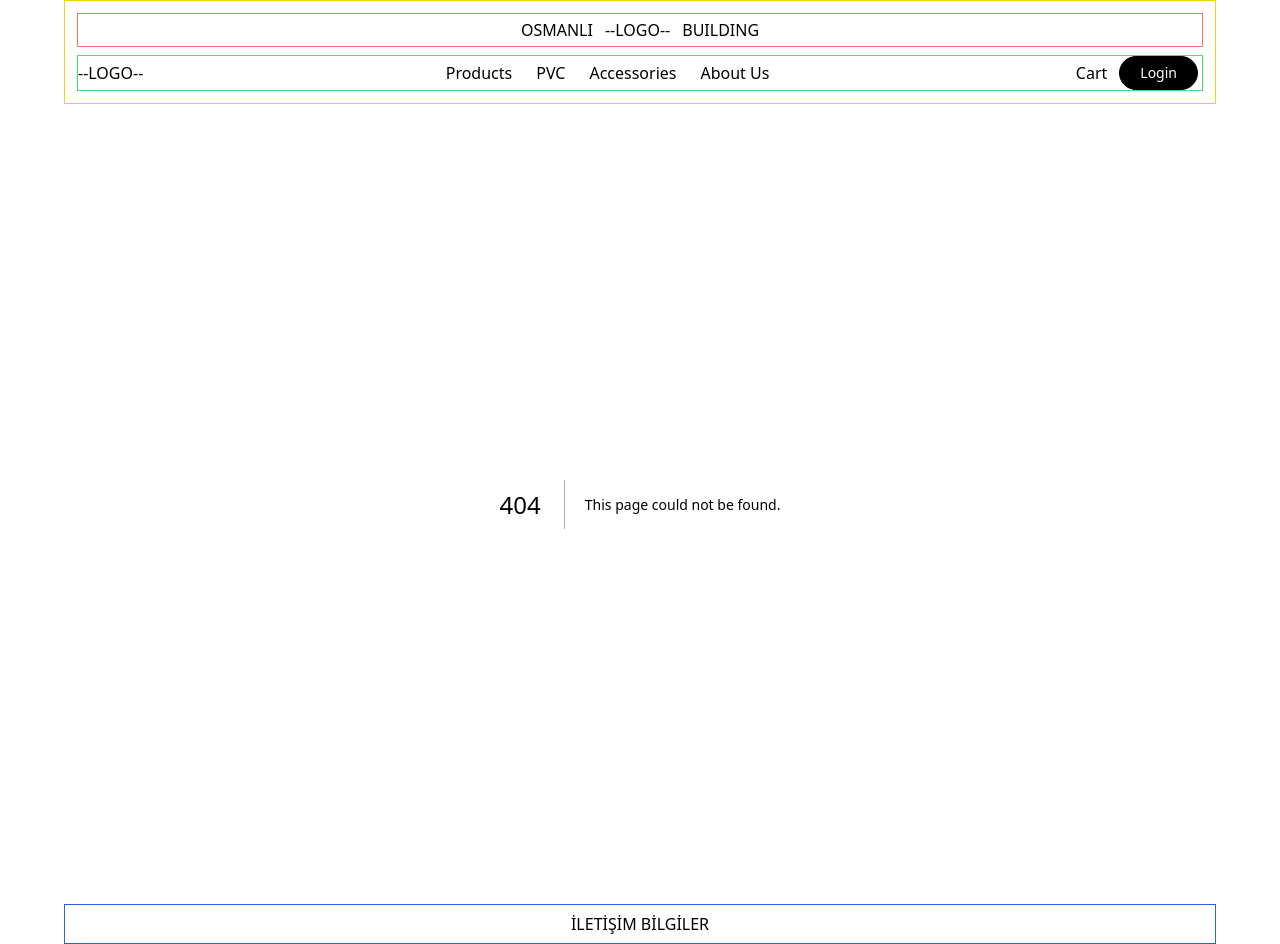
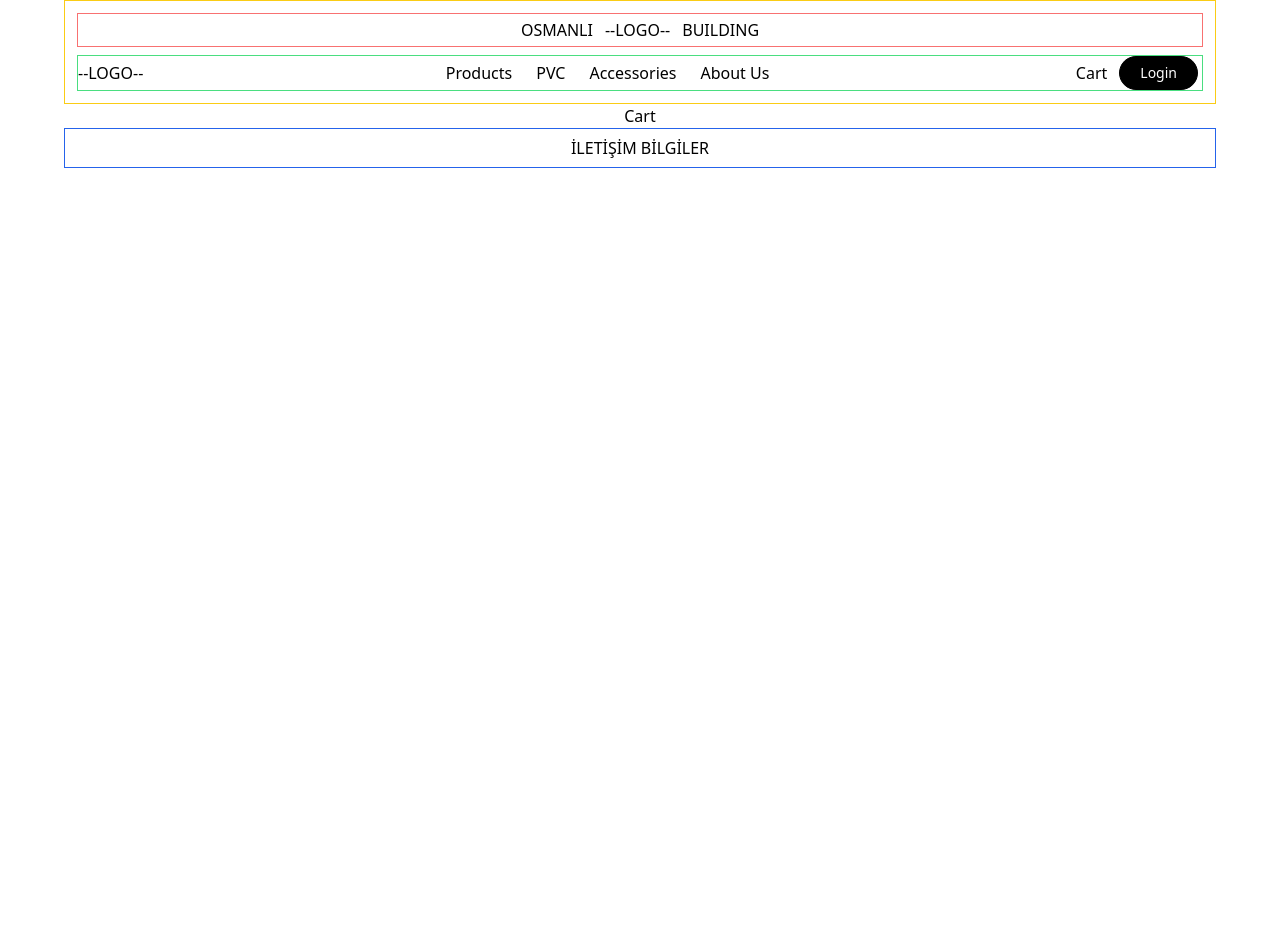
Before and after one commit to Bobzero23/Osmanli-Building-Frontend, a Next.js app: page /cart in a window 1280 px wide. Before the commit this address had no page. After the commit the page ends 800 px from the top, so only its background shows below. Built offline with nearby package versions, Linux system fonts and the light colour scheme.

Commit message:
intializing Cart page

```diff
--- /dev/null
+++ b/app/cart/page.jsx
@@ -0,0 +1,7 @@
+import React from "react";
+
+const Cart = () => {
+  return <div>Cart</div>;
+};
+
+export default Cart;
```
